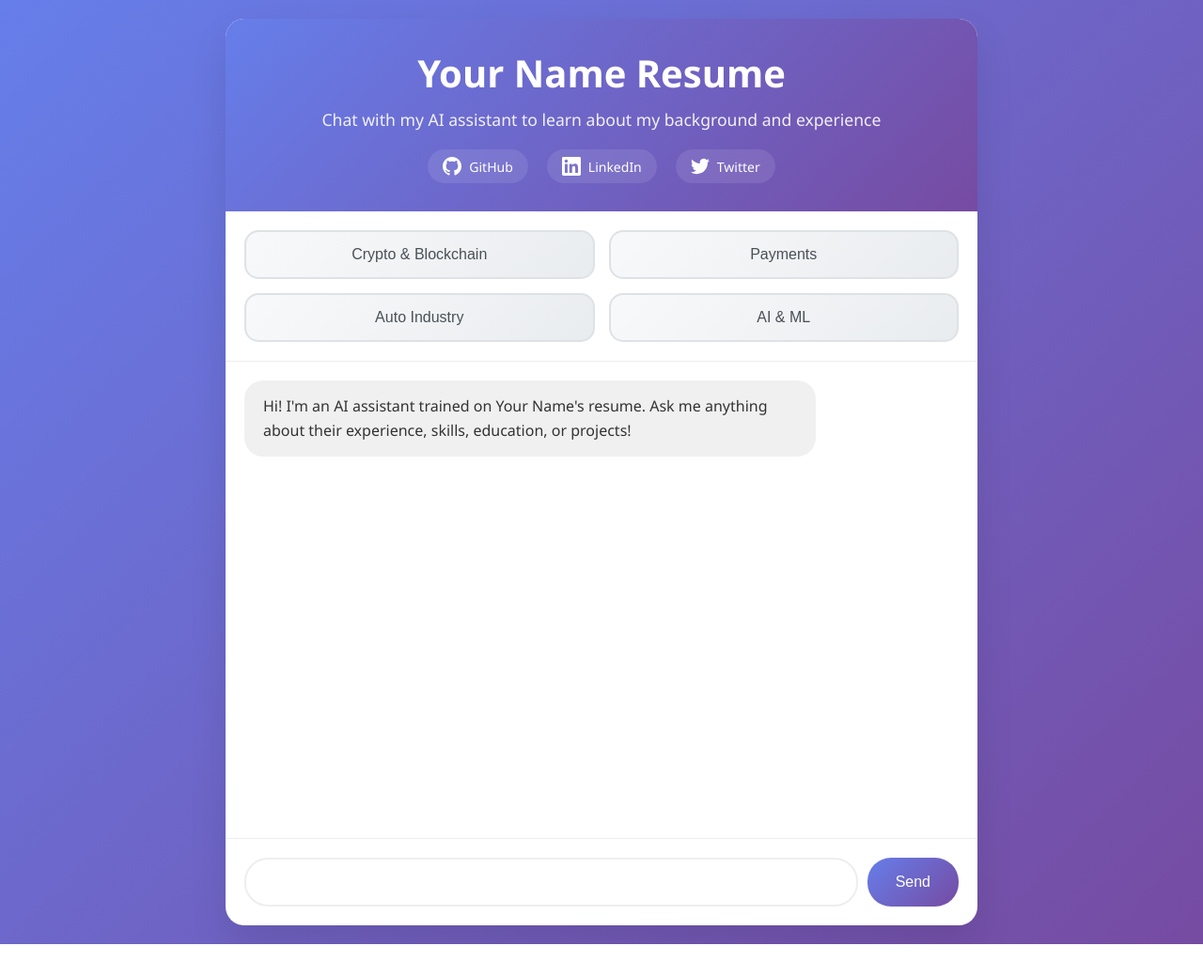
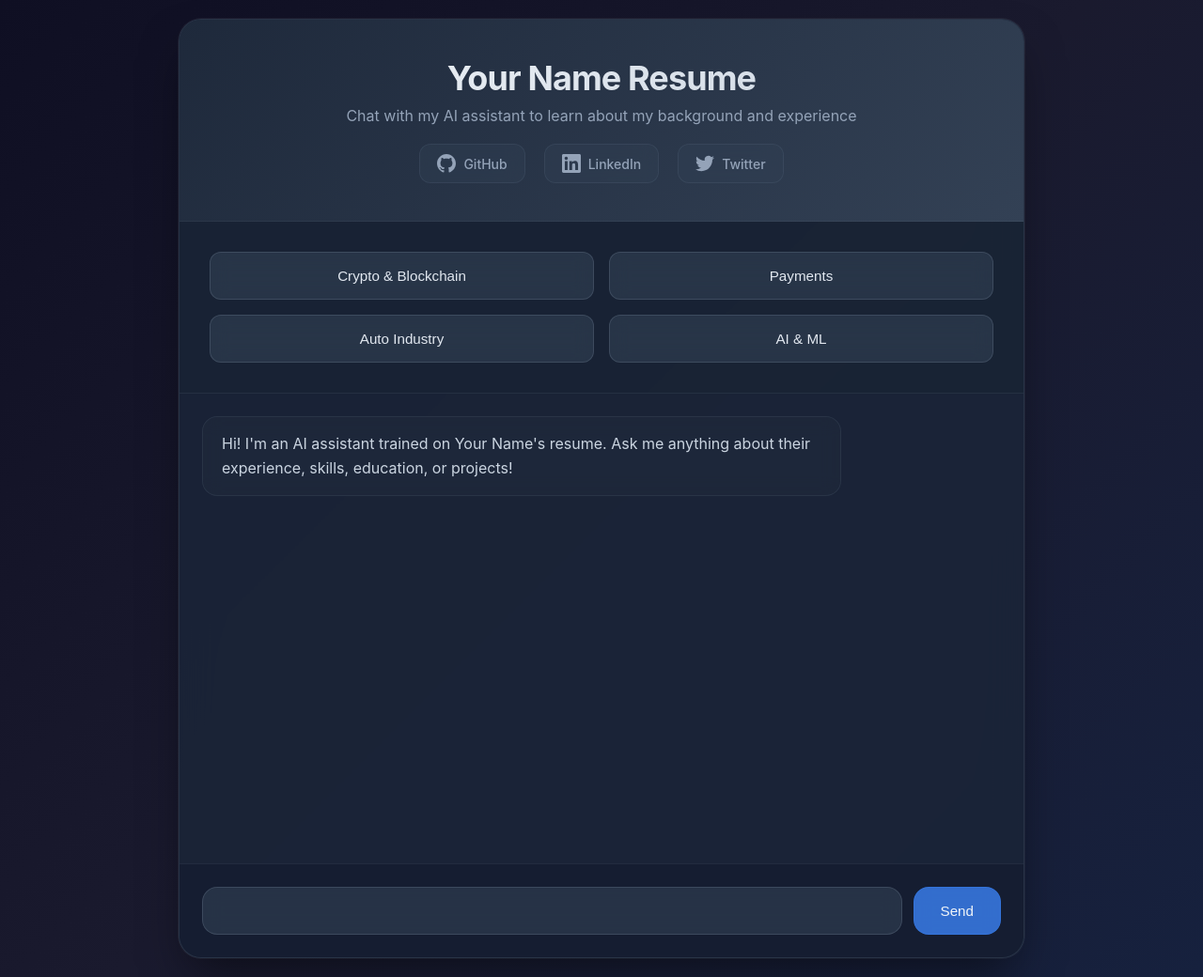
Before and after one commit to bpolania/resume-ai, a website: page public/index.html in a window 1280 px wide. Shown: the whole page at 94% size. Before the commit the page ends 1005 px from the top, so only its background shows below. Drawn offline with Linux system fonts and the light colour scheme; no server answers.

Commit message:
Update styles.css

```diff
--- a/public/styles.css
+++ b/public/styles.css
@@ -5,50 +5,55 @@
 }
 
 body {
-    font-family: 'Segoe UI', Tahoma, Geneva, Verdana, sans-serif;
-    background: linear-gradient(135deg, #667eea 0%, #764ba2 100%);
+    font-family: 'Inter', -apple-system, BlinkMacSystemFont, 'Segoe UI', system-ui, sans-serif;
+    background: linear-gradient(135deg, #0f0f23 0%, #1a1a2e 50%, #16213e 100%);
     min-height: 100vh;
     display: flex;
     align-items: center;
     justify-content: center;
     padding: 20px;
+    color: #e2e8f0;
 }
 
 .container {
-    max-width: 800px;
+    max-width: 900px;
     width: 100%;
-    background: white;
-    border-radius: 20px;
-    box-shadow: 0 20px 40px rgba(0, 0, 0, 0.1);
+    background: rgba(30, 41, 59, 0.95);
+    border: 1px solid rgba(148, 163, 184, 0.1);
+    border-radius: 24px;
+    box-shadow: 0 25px 50px -12px rgba(0, 0, 0, 0.5), 0 0 0 1px rgba(255, 255, 255, 0.05);
+    backdrop-filter: blur(20px);
     overflow: hidden;
 }
 
 .quick-queries {
-    padding: 20px;
+    padding: 32px;
     display: grid;
     grid-template-columns: repeat(2, 1fr);
-    gap: 15px;
-    border-bottom: 1px solid #eee;
+    gap: 16px;
+    border-bottom: 1px solid rgba(148, 163, 184, 0.1);
+    background: rgba(15, 23, 42, 0.3);
 }
 
 .query-button {
-    padding: 15px 20px;
-    background: linear-gradient(135deg, #f8f9fa 0%, #e9ecef 100%);
-    border: 2px solid #dee2e6;
-    border-radius: 15px;
-    font-size: 1rem;
+    padding: 16px 24px;
+    background: rgba(51, 65, 85, 0.6);
+    border: 1px solid rgba(148, 163, 184, 0.2);
+    border-radius: 12px;
+    font-size: 0.95rem;
     font-weight: 500;
-    color: #495057;
+    color: #e2e8f0;
     cursor: pointer;
-    transition: all 0.3s ease;
+    transition: all 0.3s cubic-bezier(0.4, 0, 0.2, 1);
+    backdrop-filter: blur(10px);
 }
 
 .query-button:hover {
-    background: linear-gradient(135deg, #667eea 0%, #764ba2 100%);
-    color: white;
-    border-color: #667eea;
-    transform: translateY(-2px);
-    box-shadow: 0 5px 15px rgba(102, 126, 234, 0.3);
+    background: rgba(59, 130, 246, 0.15);
+    border-color: rgba(59, 130, 246, 0.3);
+    color: #60a5fa;
+    transform: translateY(-1px);
+    box-shadow: 0 8px 25px rgba(59, 130, 246, 0.15);
 }
 
 .query-button:active {
@@ -56,10 +61,12 @@ body {
 }
 
 header {
-    background: linear-gradient(135deg, #667eea 0%, #764ba2 100%);
-    color: white;
-    padding: 30px;
+    background: linear-gradient(135deg, #1e293b 0%, #334155 100%);
+    border-bottom: 1px solid rgba(148, 163, 184, 0.1);
+    color: #f1f5f9;
+    padding: 40px 30px;
     text-align: center;
+    position: relative;
 }
 
 .social-links {
@@ -73,21 +80,24 @@ header {
     display: flex;
     align-items: center;
     gap: 8px;
-    color: white;
+    color: #94a3b8;
     text-decoration: none;
-    padding: 8px 16px;
-    border-radius: 25px;
-    background: rgba(255, 255, 255, 0.1);
+    padding: 10px 18px;
+    border-radius: 12px;
+    background: rgba(51, 65, 85, 0.4);
+    border: 1px solid rgba(148, 163, 184, 0.1);
     backdrop-filter: blur(10px);
-    transition: all 0.3s ease;
+    transition: all 0.3s cubic-bezier(0.4, 0, 0.2, 1);
     font-size: 14px;
     font-weight: 500;
 }
 
 .social-link:hover {
-    background: rgba(255, 255, 255, 0.2);
-    transform: translateY(-2px);
-    box-shadow: 0 5px 15px rgba(0, 0, 0, 0.2);
+    background: rgba(59, 130, 246, 0.1);
+    color: #60a5fa;
+    border-color: rgba(59, 130, 246, 0.2);
+    transform: translateY(-1px);
+    box-shadow: 0 8px 25px rgba(59, 130, 246, 0.1);
 }
 
 .social-link svg {
@@ -95,29 +105,37 @@ header {
 }
 
 header h1 {
-    font-size: 2.5rem;
-    margin-bottom: 10px;
-    font-weight: 600;
+    font-size: 2.25rem;
+    margin-bottom: 8px;
+    font-weight: 700;
+    letter-spacing: -0.025em;
+    background: linear-gradient(135deg, #f1f5f9 0%, #cbd5e1 100%);
+    -webkit-background-clip: text;
+    -webkit-text-fill-color: transparent;
+    background-clip: text;
 }
 
 header p {
-    font-size: 1.1rem;
-    opacity: 0.9;
+    font-size: 1rem;
+    color: #94a3b8;
+    font-weight: 400;
+    margin-bottom: 4px;
 }
 
 .chat-container {
     display: flex;
     flex-direction: column;
     height: 600px;
+    background: rgba(15, 23, 42, 0.2);
 }
 
 .chat-messages {
     flex: 1;
     overflow-y: auto;
-    padding: 20px;
+    padding: 24px;
     display: flex;
     flex-direction: column;
-    gap: 15px;
+    gap: 16px;
 }
 
 .message {
@@ -135,58 +153,77 @@ header p {
 }
 
 .message-content {
-    background: #f5f5f5;
-    padding: 15px 20px;
-    border-radius: 20px;
+    background: rgba(51, 65, 85, 0.6);
+    border: 1px solid rgba(148, 163, 184, 0.1);
+    padding: 16px 20px;
+    border-radius: 16px;
     line-height: 1.6;
     word-wrap: break-word;
+    color: #e2e8f0;
+    backdrop-filter: blur(10px);
 }
 
 .user-message .message-content {
-    background: linear-gradient(135deg, #667eea 0%, #764ba2 100%);
-    color: white;
+    background: rgba(59, 130, 246, 0.15);
+    border-color: rgba(59, 130, 246, 0.2);
+    color: #dbeafe;
 }
 
 .bot-message .message-content {
-    background: #f0f0f0;
-    color: #333;
+    background: rgba(30, 41, 59, 0.8);
+    border-color: rgba(148, 163, 184, 0.1);
+    color: #cbd5e1;
 }
 
 .chat-input-container {
     display: flex;
-    padding: 20px;
-    border-top: 1px solid #eee;
-    gap: 10px;
+    padding: 24px;
+    border-top: 1px solid rgba(148, 163, 184, 0.1);
+    gap: 12px;
+    background: rgba(15, 23, 42, 0.4);
 }
 
 .chat-input {
     flex: 1;
-    padding: 15px 20px;
-    border: 2px solid #eee;
-    border-radius: 25px;
-    font-size: 1rem;
+    padding: 16px 20px;
+    background: rgba(51, 65, 85, 0.6);
+    border: 1px solid rgba(148, 163, 184, 0.2);
+    border-radius: 16px;
+    font-size: 0.95rem;
+    color: #e2e8f0;
     outline: none;
-    transition: border-color 0.3s ease;
+    transition: all 0.3s cubic-bezier(0.4, 0, 0.2, 1);
+    backdrop-filter: blur(10px);
+}
+
+.chat-input::placeholder {
+    color: #64748b;
 }
 
 .chat-input:focus {
-    border-color: #667eea;
+    border-color: rgba(59, 130, 246, 0.4);
+    background: rgba(51, 65, 85, 0.8);
+    box-shadow: 0 0 0 3px rgba(59, 130, 246, 0.1);
 }
 
 .send-button {
-    padding: 15px 30px;
-    background: linear-gradient(135deg, #667eea 0%, #764ba2 100%);
-    color: white;
-    border: none;
-    border-radius: 25px;
-    font-size: 1rem;
+    padding: 16px 28px;
+    background: rgba(59, 130, 246, 0.8);
+    color: #f1f5f9;
+    border: 1px solid rgba(59, 130, 246, 0.3);
+    border-radius: 16px;
+    font-size: 0.95rem;
+    font-weight: 500;
     cursor: pointer;
-    transition: transform 0.2s ease, box-shadow 0.2s ease;
+    transition: all 0.3s cubic-bezier(0.4, 0, 0.2, 1);
+    backdrop-filter: blur(10px);
 }
 
 .send-button:hover {
-    transform: translateY(-2px);
-    box-shadow: 0 5px 15px rgba(102, 126, 234, 0.4);
+    background: rgba(59, 130, 246, 1);
+    border-color: rgba(59, 130, 246, 0.5);
+    transform: translateY(-1px);
+    box-shadow: 0 8px 25px rgba(59, 130, 246, 0.25);
 }
 
 .send-button:active {
@@ -194,7 +231,7 @@ header p {
 }
 
 .send-button:disabled {
-    opacity: 0.6;
+    opacity: 0.5;
     cursor: not-allowed;
     transform: none;
 }
```
